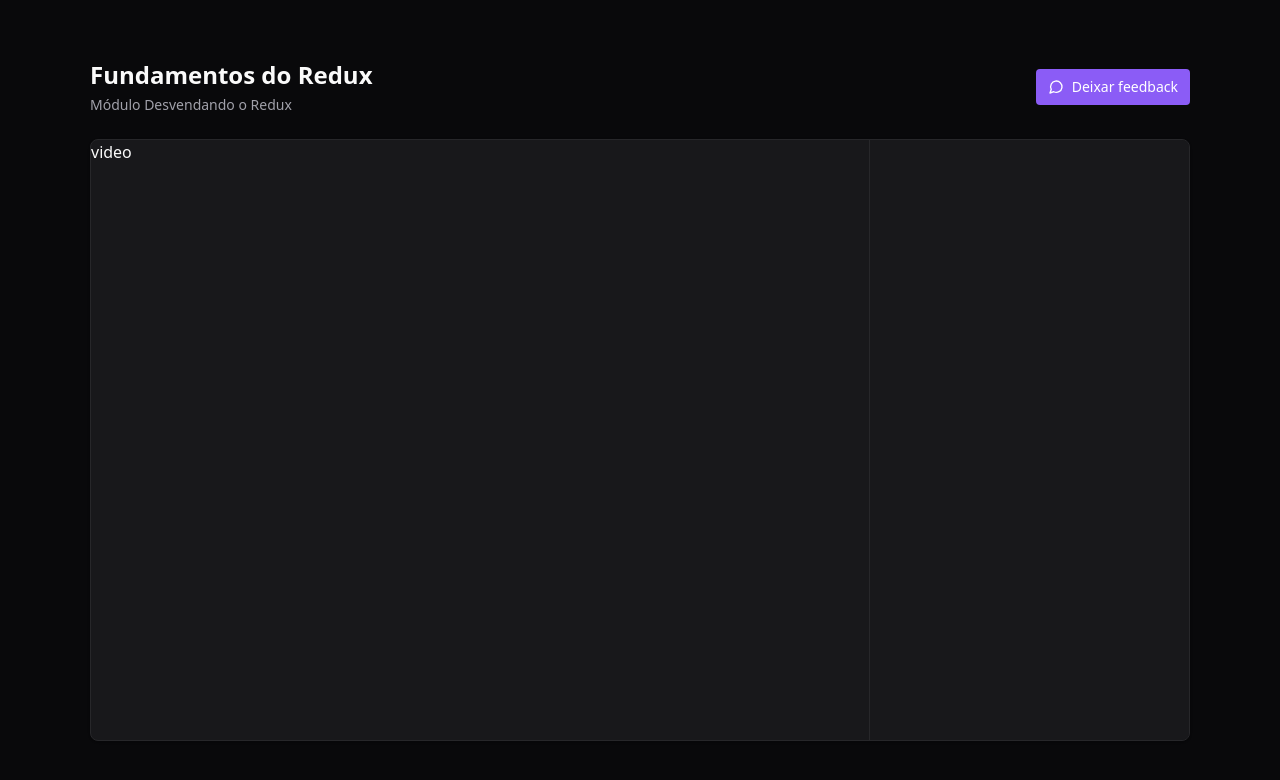
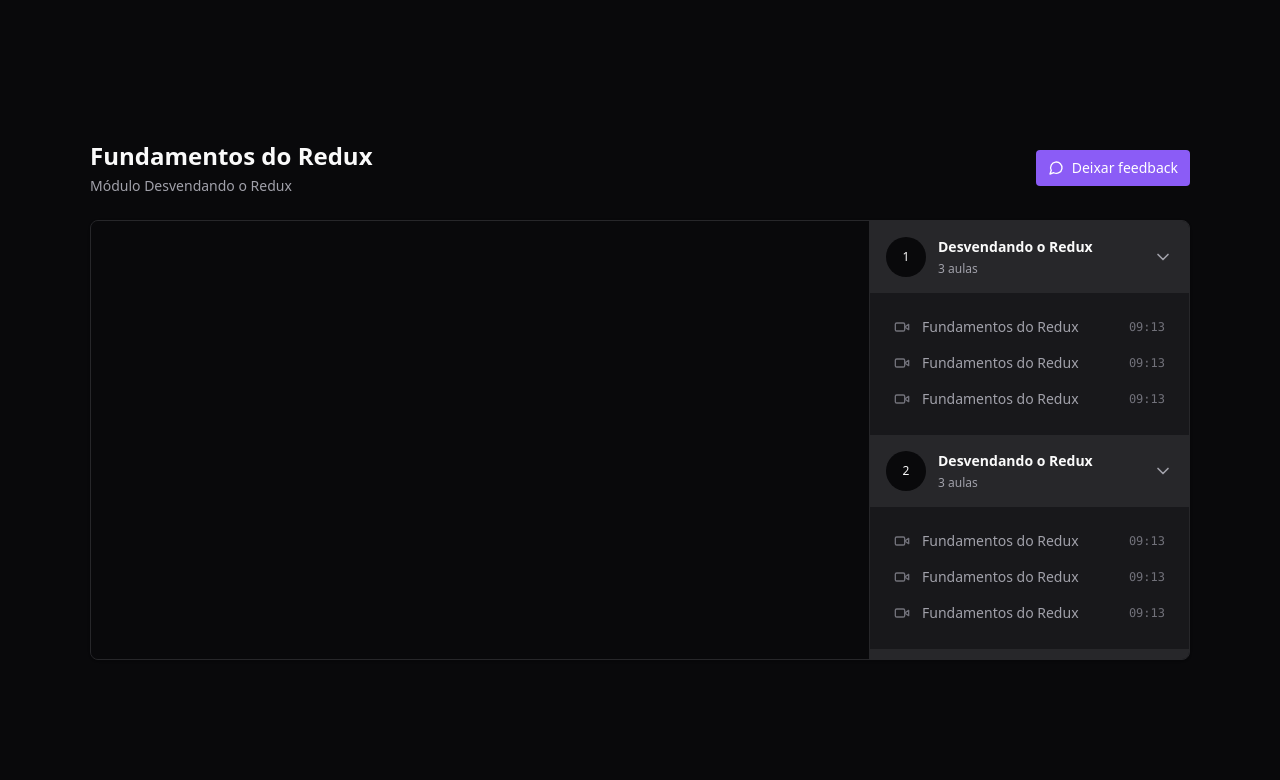
Before and after one commit to Jones-bass/react-redux-zustand, a React (Vite) app: page / in a window 1280 px wide. Shown: the top 780 px of the page. Built offline with nearby package versions, Linux system fonts and the light colour scheme.

Commit message:
Separando Componenets

```diff
--- a/package.json
+++ b/package.json
@@ -14,6 +14,7 @@
     "lucide-react": "^0.263.1",
     "react": "^18.2.0",
     "react-dom": "^18.2.0",
+    "react-player": "^2.12.0",
     "react-redux": "^8.1.2"
   },
   "devDependencies": {
--- /dev/null
+++ b/src/components/Header.tsx
@@ -0,0 +1,8 @@
+export function Header() {
+  return (
+    <div className="flex flex-col gap-1">
+      <h1 className="text-2xl font-bold">Fundamentos do Redux</h1>
+      <span className="text-sm text-zinc-400">Módulo Desvendando o Redux</span>
+    </div>
+  )
+}
--- /dev/null
+++ b/src/components/Lesson.tsx
@@ -0,0 +1,18 @@
+import { Video } from 'lucide-react'
+
+interface LessonProps {
+  title: string
+  duration: string
+}
+
+export function Lesson({ title, duration }: LessonProps) {
+  return (
+    <button className="flex items-center gap-3 text-sm text-zinc-400">
+      <Video className="w-4 h-4 text-zinc-500" />
+      <span>{title}</span>
+      <span className="ml-auto font-mono text-xs text-zinc-500">
+        {duration}
+      </span>
+    </button>
+  )
+}
--- /dev/null
+++ b/src/components/Module.tsx
@@ -0,0 +1,33 @@
+import { ChevronDown } from 'lucide-react'
+import { Lesson } from './Lesson'
+
+interface ModuleProps {
+  moduleIndex: number
+  title: string
+  amountOfLessons: number
+}
+
+export function Module({ moduleIndex, title, amountOfLessons }: ModuleProps) {
+  return (
+    <div>
+      <button className="flex w-full items-center gap-3 bg-zinc-800 p-4">
+        <div className="flex h-10 w-10 rounded-full items-center justify-center bg-zinc-950 text-xs">
+          {moduleIndex + 1}
+        </div>
+
+        <div className="flex flex-col gap-1 text-left">
+          <strong className="text-sm">{title}</strong>
+          <span className="text-xs text-zinc-400">{amountOfLessons} aulas</span>
+        </div>
+
+        <ChevronDown className="w-5 h-5 ml-auto text-zinc-400" />
+      </button>
+
+      <nav className="relative flex flex-col gap-4 p-6">
+        <Lesson title="Fundamentos do Redux" duration="09:13" />
+        <Lesson title="Fundamentos do Redux" duration="09:13" />
+        <Lesson title="Fundamentos do Redux" duration="09:13" />
+      </nav>
+    </div>
+  )
+}
--- /dev/null
+++ b/src/components/Video.tsx
@@ -0,0 +1,14 @@
+import ReactPlayer from 'react-player'
+
+export function Video() {
+  return (
+    <div className="w-full bg-zinc-950 aspect-video">
+      <ReactPlayer
+        width="100%"
+        height="100%"
+        controls
+        url="https://www.youtube.com/watch?v=Jai8w6K_GnY"
+      />
+    </div>
+  )
+}
--- a/src/pages/Player.tsx
+++ b/src/pages/Player.tsx
@@ -1,17 +1,14 @@
 import { MessageCircle } from 'lucide-react'
+import { Header } from '../components/Header'
+import { Video } from '../components/Video'
+import { Module } from '../components/Module'
 
 export function Player() {
   return (
     <div className="h-screen bg-zinc-950 text-zinc-50 flex justify-center items-center">
       <div className="flex w-[1100px] flex-col gap-6">
         <div className="flex items-center justify-between">
-          {/* Header */}
-          <div className="flex flex-col gap-1">
-            <h1 className="text-2xl font-bold">Fundamentos do Redux</h1>
-            <span className="text-sm text-zinc-400">
-              Módulo Desvendando o Redux
-            </span>
-          </div>
+          <Header />
 
           <button className="flex items-center gap-2 rounded bg-violet-500 px-3 py-2 text-sm font-medium text-white hover:bg-violet-600">
             <MessageCircle className="w-4 h-4" />
@@ -19,9 +16,27 @@ export function Player() {
           </button>
         </div>
 
-        <main className="relative flex overflow-hidden rounded-lg border border-zinc-800 bg-zinc-900 shadow">
-          <div className="flex-1">video</div>
-          <aside className="w-80 border-l border-zinc-800 bg-zinc-900 h-[600px]"></aside>
+        <main className="relative flex overflow-hidden rounded-lg border border-zinc-800 bg-zinc-900 shadow pr-80">
+          <div className="flex-1">
+            <Video />
+          </div>
+          <aside className="w-80 absolute top-0 bottom-0 right-0 border-l divide-y-2 divide-zinc-900 border-zinc-800 bg-zinc-900 overflow-y-scroll scrollbar scrollbar-thin scrollbar-track-zinc-950 scrollbar-thumb-zinc-800">
+            <Module
+              moduleIndex={0}
+              title="Desvendando o Redux"
+              amountOfLessons={3}
+            />
+            <Module
+              moduleIndex={1}
+              title="Desvendando o Redux"
+              amountOfLessons={3}
+            />
+            <Module
+              moduleIndex={2}
+              title="Desvendando o Redux"
+              amountOfLessons={3}
+            />
+          </aside>
         </main>
       </div>
     </div>
```
Also changed, not shown: 1 other file (tests, documents, lock files or other folders).
